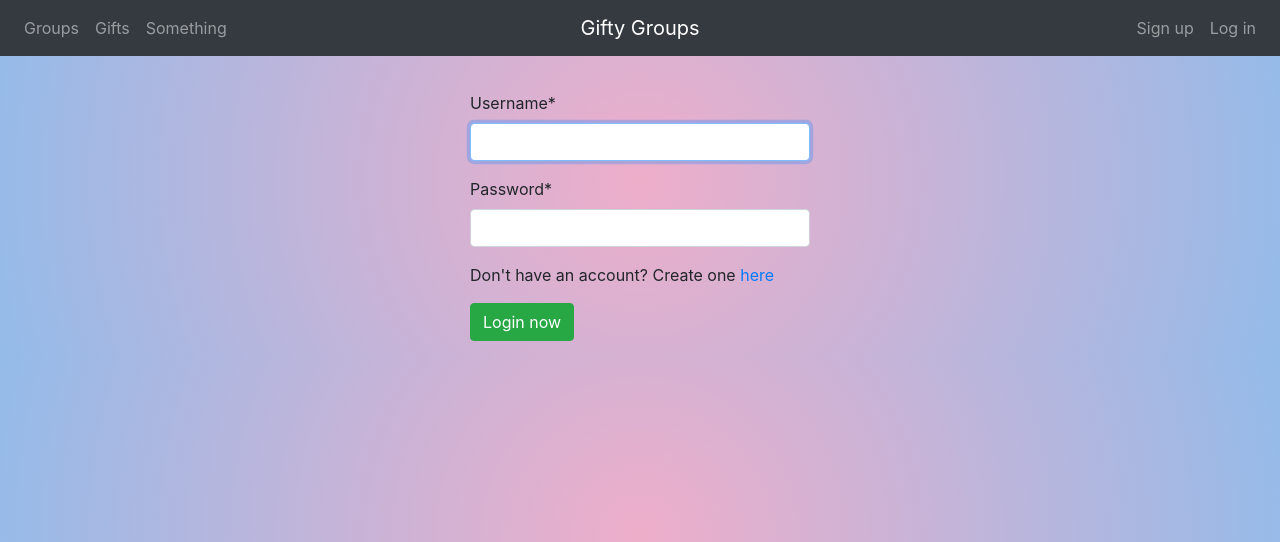
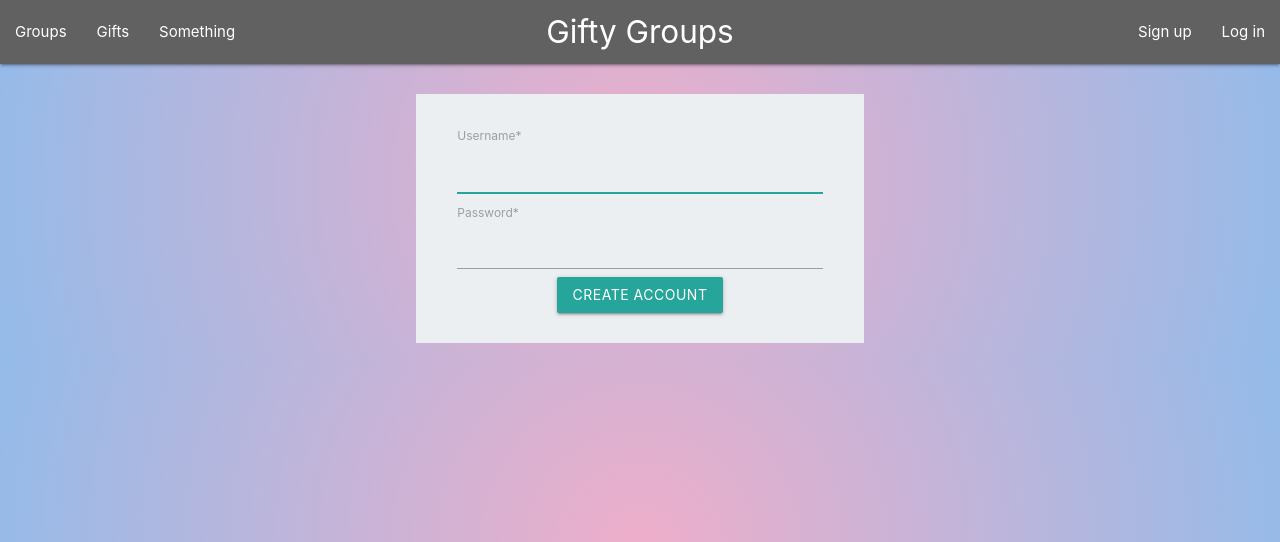
Before and after one commit to Brendan-Stubbs/gift_of_groups, a Django app: page /login/ in a window 1280 px wide. Shown: the top 542 px of the page. Run offline with Django 3.2, Linux system fonts and the light colour scheme; some libraries are stand-ins or nearby versions.

Commit message:
switch to materialize

```diff
--- a/gifts/templates/gifts/base.html
+++ b/gifts/templates/gifts/base.html
@@ -3,18 +3,17 @@
 
 <head>
     <title>{% block title %} {% endblock %}</title>
-    <link rel="stylesheet" href="https://stackpath.bootstrapcdn.com/bootstrap/4.5.0/css/bootstrap.min.css">
-    <script src="https://code.jquery.com/jquery-3.3.1.slim.min.js"
-        integrity="sha384-q8i/X+965DzO0rT7abK41JStQIAqVgRVzpbzo5smXKp4YfRvH+8abtTE1Pi6jizo" crossorigin="anonymous">
-    </script>
-    <script src="https://cdnjs.cloudflare.com/ajax/libs/popper.js/1.14.7/umd/popper.min.js"
-        integrity="sha384-UO2eT0CpHqdSJQ6hJty5KVphtPhzWj9WO1clHTMGa3JDZwrnQq4sF86dIHNDz0W1" crossorigin="anonymous">
-    </script>
-    <script src="https://stackpath.bootstrapcdn.com/bootstrap/4.3.1/js/bootstrap.min.js"
-        integrity="sha384-JjSmVgyd0p3pXB1rRibZUAYoIIy6OrQ6VrjIEaFf/nJGzIxFDsf4x0xIM+B07jRM" crossorigin="anonymous">
-    </script>
     <script src="https://kit.fontawesome.com/85d8264e0b.js" crossorigin="anonymous"></script>
+    <script src="https://code.jquery.com/jquery-3.5.1.min.js"
+        integrity="sha256-9/aliU8dGd2tb6OSsuzixeV4y/faTqgFtohetphbbj0=" crossorigin="anonymous"></script>
+    <!-- Materialize -->
+    <link rel="stylesheet" href="https://cdnjs.cloudflare.com/ajax/libs/materialize/1.0.0/css/materialize.min.css">
+    <script src="https://cdnjs.cloudflare.com/ajax/libs/materialize/1.0.0/js/materialize.min.js"></script>
+    <link href="https://fonts.googleapis.com/icon?family=Material+Icons" rel="stylesheet">
+
+
     <meta name="viewport" content="width=device-width, initial-scale=1">
+
 
     <style>
         .site-green {
@@ -27,6 +26,10 @@
 
         .site-blue {
             color: #9abae7;
+        }
+
+        form {
+            padding: 30px;
         }
     </style>
 
@@ -41,5 +44,11 @@
     </div>
 </body>
 
+<script>
+    $(document).ready(function () {
+        $('.sidenav').sidenav();
+    });
+</script>
+
 
 <!-- <body style="background-color: #bae8e4;"> -->
--- a/gifts/templates/gifts/header.html
+++ b/gifts/templates/gifts/header.html
@@ -1,44 +1,38 @@
-<style>
-    nav {
-        margin-bottom: 35px;
-    }
-</style>
-
-
-<nav class="navbar navbar-expand-md navbar-dark bg-dark">
-    <div class="navbar-collapse collapse w-100 order-1 order-md-0 dual-collapse2">
-        <ul class="navbar-nav mr-auto">
-            <li class="nav-item {% if page_name == 'groups' %}active{%endif%}">
-                <a class="nav-link" href="{% url 'view_groups' %}">Groups</a>
-            </li>
-            <li class="nav-item">
-                <a class="nav-link" href="#">Gifts</a>
-            </li>
-            <li class="nav-item">
-                <a class="nav-link" href="#">Something</a>
-            </li>
+<nav class="grey darken-2">
+    <div class="nav-wrapper">
+        <a href="{% url 'index' %}" class="brand-logo center">Gifty Groups</a>
+        <a href="#" data-target="mobile-demo" class="sidenav-trigger"><i class="material-icons">menu</i></a>
+        <ul class="left hide-on-med-and-down">
+            <li><a href="{% url 'view_groups' %}">Groups</a></li>
+            <li><a href="#">Gifts</a></li>
+            <li><a href="#">Something</a></li>
         </ul>
-    </div>
-    <div class="mx-auto order-0">
-        <a class="navbar-brand mx-auto" href="{% url 'index' %}">Gifty Groups </a>
-        <button class="navbar-toggler" type="button" data-toggle="collapse" data-target=".dual-collapse2">
-            <span class="navbar-toggler-icon"></span>
-        </button>
-    </div>
-    <div class="navbar-collapse collapse w-100 order-3 dual-collapse2">
-        <ul class="navbar-nav ml-auto">
+        <ul class="right hide-on-med-and-down">
             {% if user.is_authenticated %}
-            <li class="nav-item">
-                <a class="nav-link" href="{% url 'logout' %}">Log out</a>
-            </li>
+            <li><a href="{% url 'logout' %}">Logout</a></li>
             {% else %}
-            <li class="nav-item">
-                <a class="nav-link" href="{% url 'register' %}">Sign up</a>
-            </li>
-            <li class="nav-item">
-                <a class="nav-link" href="{% url 'login' %}">Log in</a>
-            </li>
+            <li><a href="{% url 'register' %}">Sign up</a></li>
+            <li><a href="{% url 'login' %}">Log in</a></li>
             {% endif %}
         </ul>
     </div>
 </nav>
+
+<ul class="sidenav" id="mobile-demo">
+    {% if not user.is_authenticated %}
+    <li><a href="{% url 'register' %}">Sign up</a></li>
+    <li><a href="{% url 'login' %}">Log in</a></li>
+    {% endif %}
+    <li><a href="{% url 'view_groups' %}">Groups</a></li>
+    <li><a href="Gifts">Gifts</a></li>
+    <li><a href="#">Something</a></li>
+    {% if user.is_authenticated %}
+    <li><a href="{% url 'logout' %}">Logout</a></li>
+    {% endif %}
+</ul>
+
+<style>
+    nav {
+        margin-bottom: 30px;
+    }
+</style>
--- a/uac/forms.py
+++ b/uac/forms.py
@@ -5,6 +5,8 @@ from django.contrib.auth.models import User
 
 
 class RegisterForm(UserCreationForm):
+    error_css_class = "red-text"
+
     class Meta:
         model = User
         fields = ["username", "first_name", "last_name", "password1", "password2"]
--- a/uac/templates/registration/login.html
+++ b/uac/templates/registration/login.html
@@ -10,10 +10,17 @@ Login Here
 
 {% block content %}
 
-<form method="POST" class="form-group offset-lg-4 col-lg-4 offset-md-3 col-md-6 offset-sm-2 col-sm-8">
-    {% csrf_token %}
-    {{ form|crispy }}
-    <p>Don't have an account? Create one <a href="{% url 'register' %}">here</a></p>
-    <button type="submit" class="btn btn-success">Login now</button>
-</form>
+<div class="row">
+    <div class="col s12 offset-m2 m8 offset-l3 l6 blue-grey lighten-5">
+        <div class="col-content">
+            <form method="POST">
+                {% csrf_token %}
+                {{ form|crispy }}
+                <div class="center">
+                    <button type="submit" class="btn">Create Account</button>
+                </div>
+            </form>
+        </div>
+    </div>
+</div>
 {% endblock %}
--- a/uac/views.py
+++ b/uac/views.py
@@ -13,8 +13,10 @@ class Register(generic.View):
         return render(request, "register/register.html", context)
 
     def post(self, request, *args, **kwargs):
+        print("POST")
         form = RegisterForm(request.POST)
         if form.is_valid():
+            print("No error")
             user = form.save(commit=False)
             user.email = form.cleaned_data["username"]
             user.save()
@@ -24,6 +26,9 @@ class Register(generic.View):
             )
             login(request, new_user)
         else:
+            print("HERE")
+            print(form.errors.as_data())
+            print("HERE")
             context = {"form": form}
             return render(request, "register/register.html", context)
         return redirect("index")
```
Also changed, not shown: gifts/templates/gifts/create_group.html (+13 -5 lines), gifts/templates/gifts/view_groups.html (+5 -11 lines), gifts/templates/gifts/view_individual_group.html (+39 -20 lines), uac/templates/register/register.html (+16 -5 lines).
